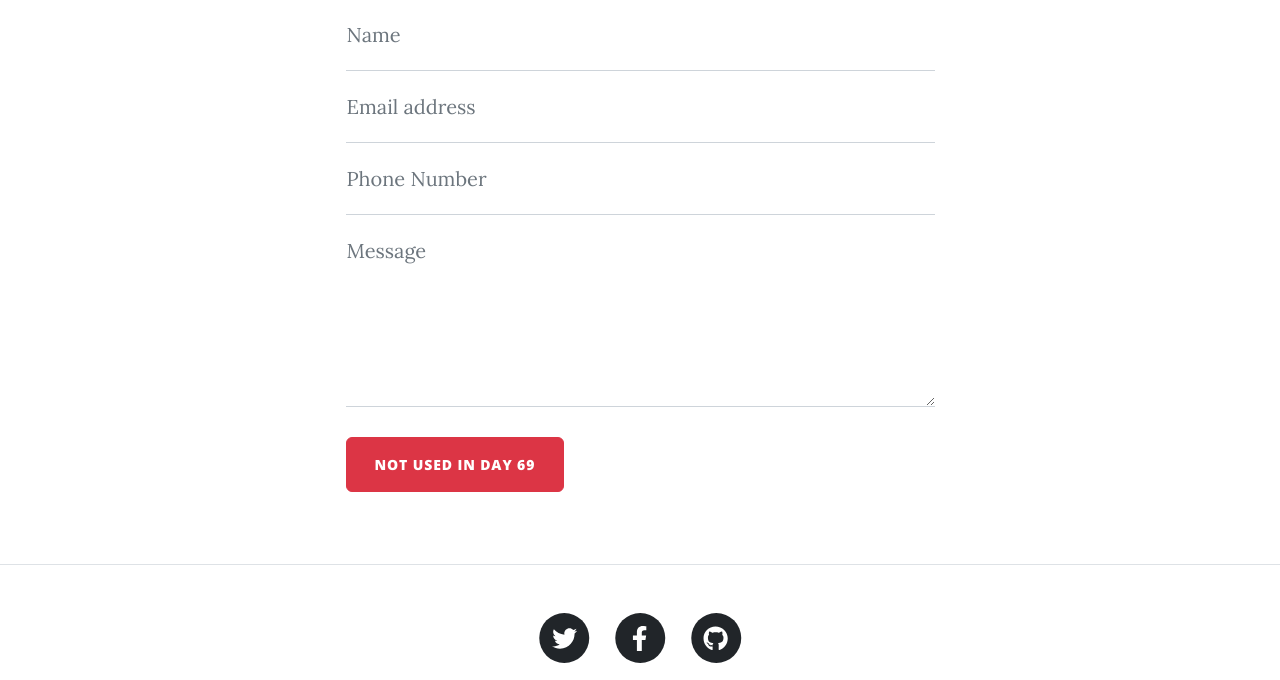
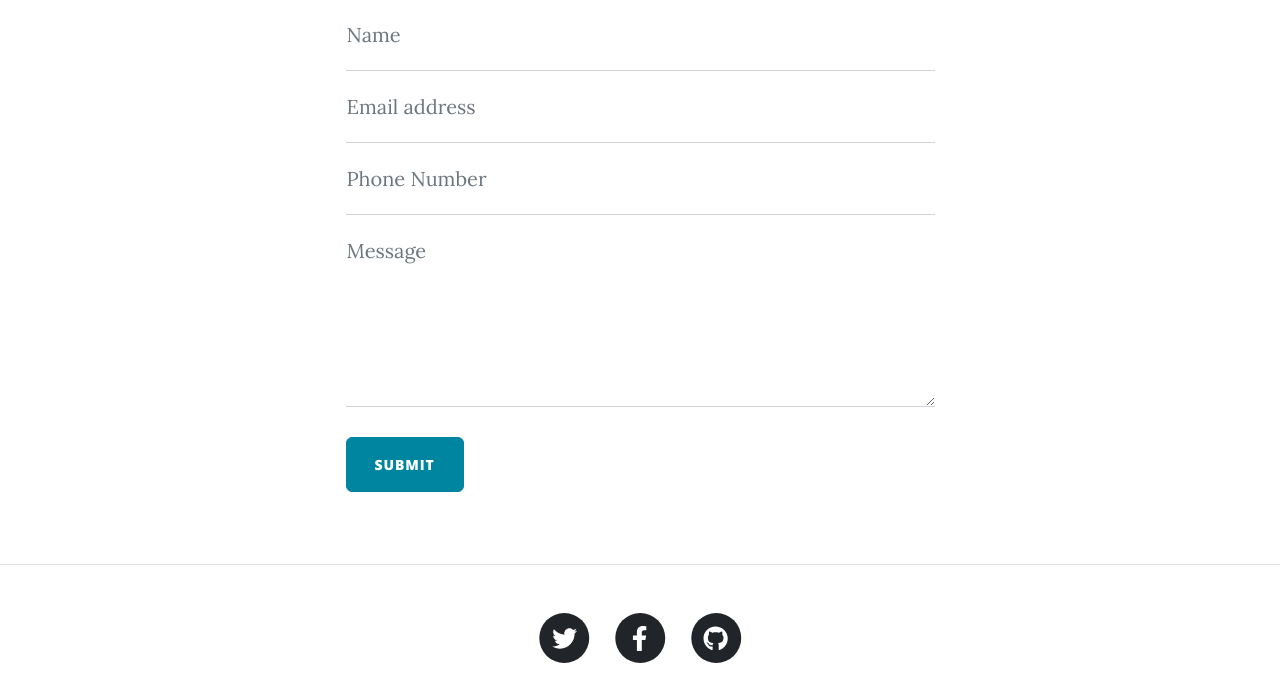
Before and after one commit to Vrishab-95/basic_blog_website, a Flask app: page /contact in a window 1280 px wide. Shown: the part 721-1401 px from the top of the page. Run offline with Flask 3, Linux system fonts and the light colour scheme; some libraries are stand-ins or nearby versions.

Commit message:
Change button class and label in contact form

```diff
--- a/templates/contact.html
+++ b/templates/contact.html
@@ -84,11 +84,11 @@
             </div>
             <br />
             <button
-              class="btn btn-danger text-uppercase"
+              class="btn btn-primary text-uppercase"
               id="submitButton"
               type="submit"
             >
-              NOT USED in Day 69
+              Submit
             </button>
           </form>
         </div>
```
